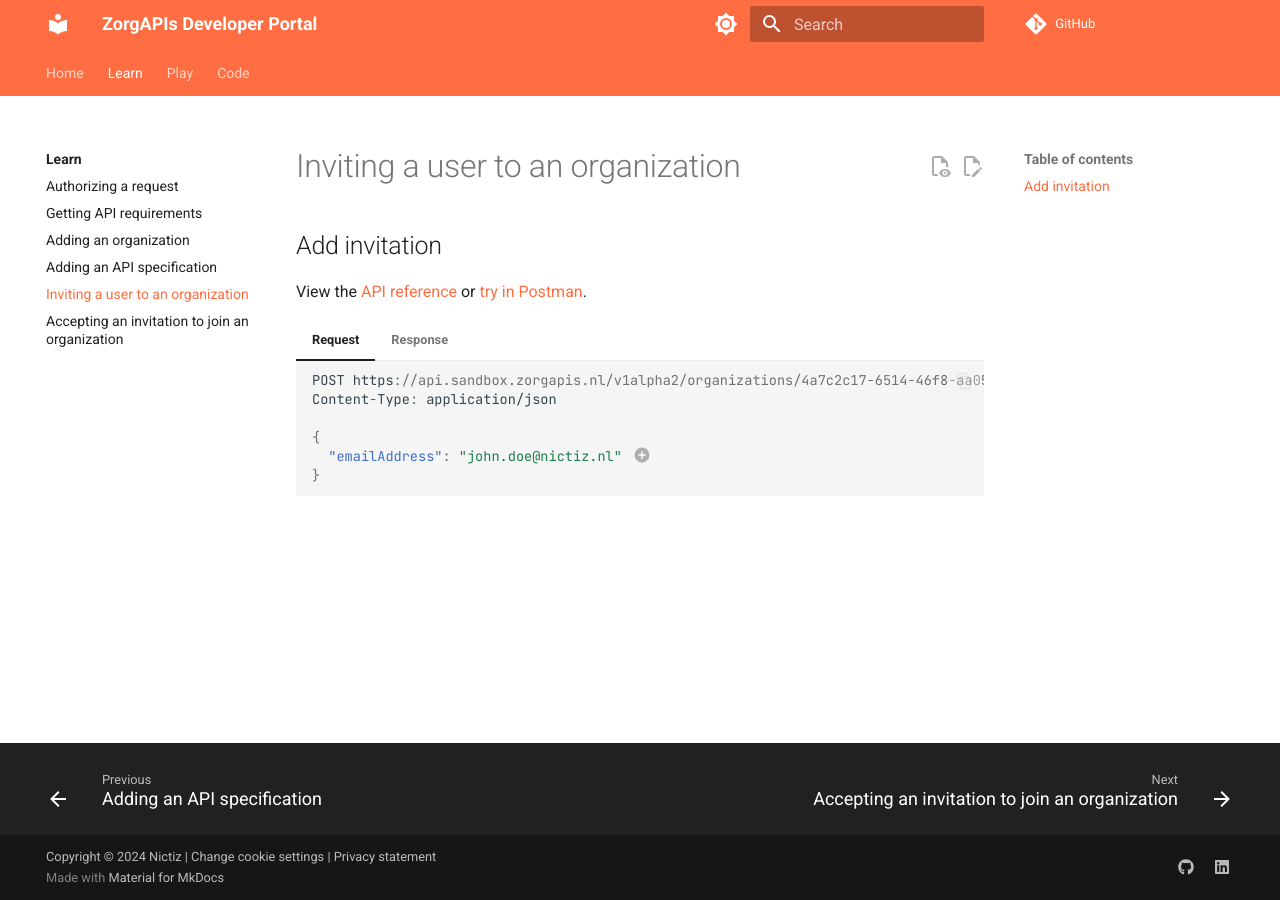
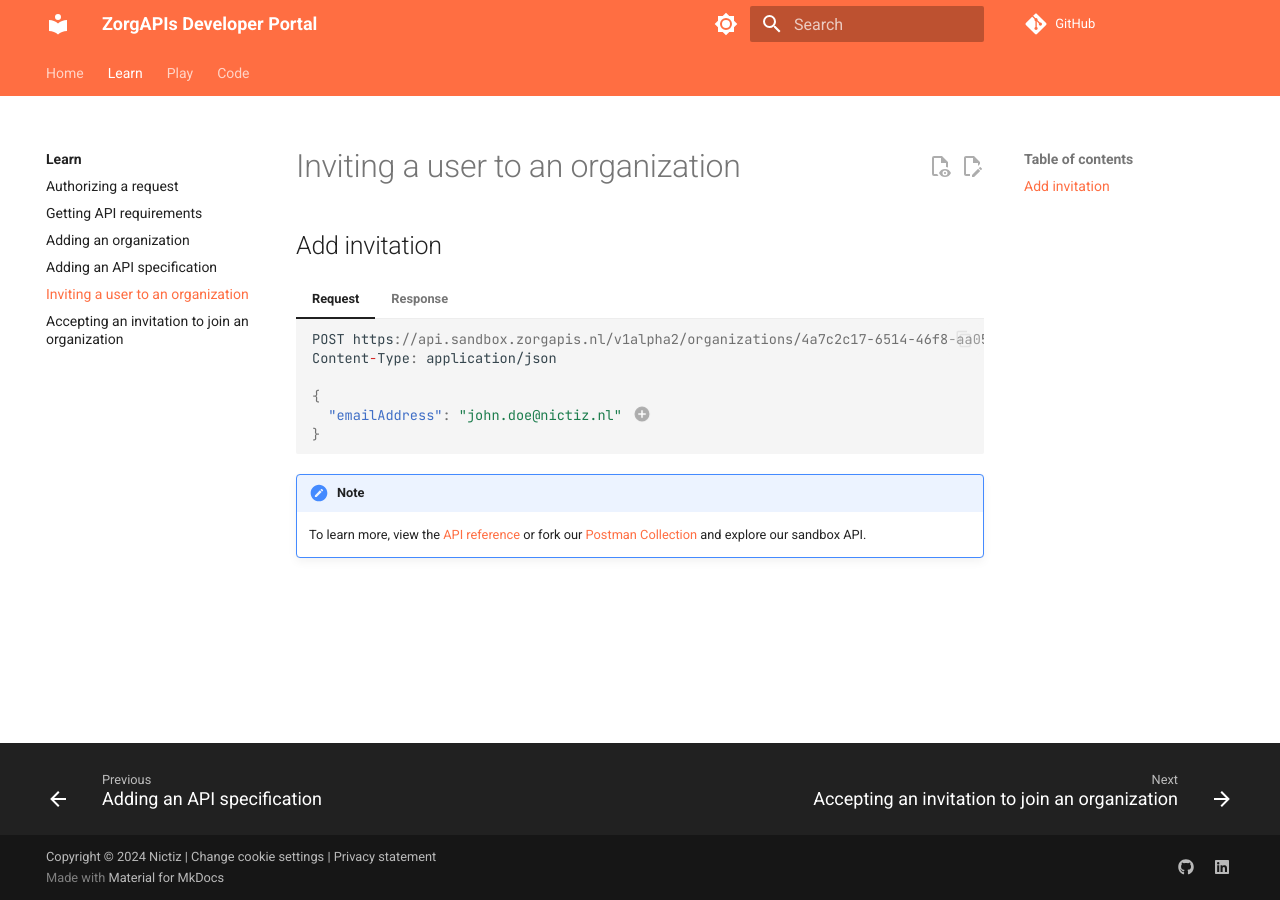
Before and after one commit to Nictiz/zorgapis-docs, an MkDocs documentation site: the page built from docs/learn/inviting-a-user-to-an-organization.md, in a window 1280 px wide. Built offline with MkDocs 1.6.1 and Material for MkDocs 9.7.7, drawn with Linux system fonts in a browser that asks for light colours; comment, search, counter and statistics services are not loaded.

Commit message:
Update page 'Inviting a user'

```diff
--- a/docs/learn/inviting-a-user-to-an-organization.md
+++ b/docs/learn/inviting-a-user-to-an-organization.md
@@ -1,9 +1,6 @@
 # Inviting a user to an organization
 
 ## Add invitation
-
-View the [API reference](https://oas.zorgapis.nl/#tag/organizations.invitations/operation/addOrganizationInvitation){: target="_blank" }
-or [try in Postman](https://www.postman.com/zorgapis/workspace/zorgapis/collection/32862395-c22bf5f5-a2ec-40df-86a2-7817de5c7203){: target="_blank" }.
 
 === "Request"
 
@@ -30,3 +27,11 @@
         https://datatracker.ietf.org/doc/html/rfc4122){: target="_blank" }), assigned to the invitation by the API
         server.
     2.  The status of the invitation. For example, `#!js "PENDING"` or `#!js "ACCEPTED"`.
+
+!!! note
+
+    To learn more, view the [API reference](
+    https://oas.zorgapis.nl/#tag/organizations.invitations/operation/addOrganizationInvitation){: target="_blank" }
+    or fork our [Postman Collection](
+    https://www.postman.com/zorgapis/workspace/zorgapis/collection/32862395-c22bf5f5-a2ec-40df-86a2-7817de5c7203){: target="_blank" }
+    and explore our sandbox API.
```
